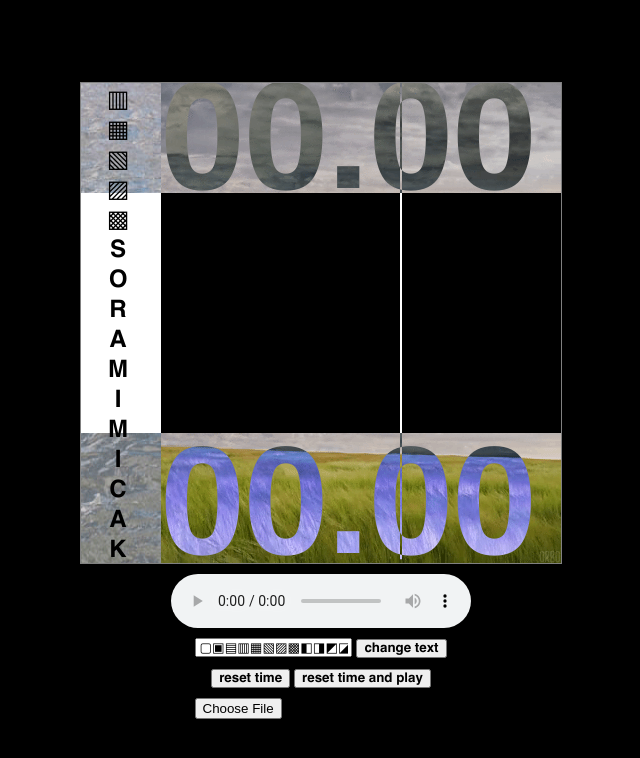
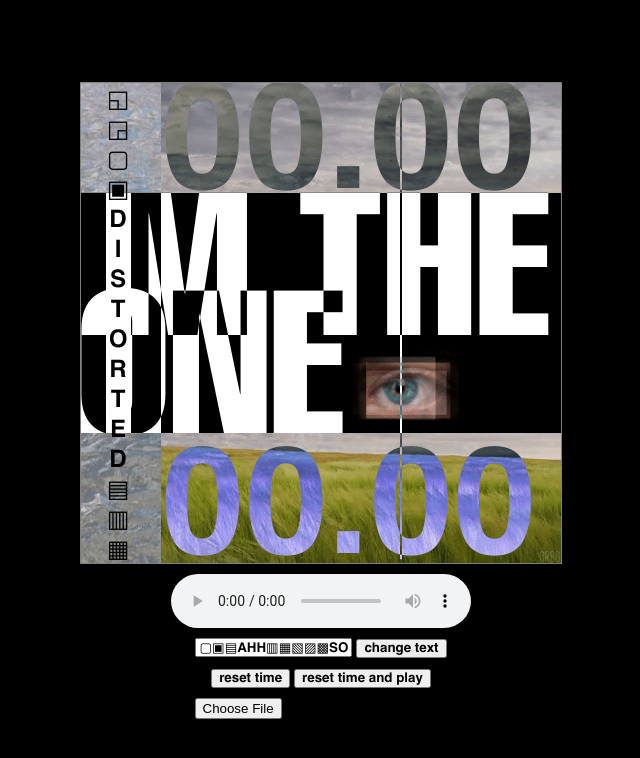
Before and after one commit to Magician357/cool-visualizer, a plain HTML site: page index.html in a window 1280 px wide. Shown: the whole page, without its empty margins (319-959 px from the left). Drawn offline with Linux system fonts and the light colour scheme.

Commit message:
more design

```diff
--- a/index.html
+++ b/index.html
@@ -10,7 +10,7 @@
 </head>
 <body>
     <canvas width="480" height="480" id="main"></canvas>
-    <audio id="audio" controls src="audio/Azumanga Daioh OP - Soramimi Cake [1080p - Lyrics].mp3"></audio>
+    <audio id="audio" controls src="audio/ahh so distored test 4 unfinished slowed.mp3"></audio>
     <div>
         <input type="text" id="text_input">
         <button id="text_button">change text</button>
--- a/main.js
+++ b/main.js
@@ -81,12 +81,22 @@ for (var i = 0; i < 6; i++) {
     Img2[i].src = "images/water/"+i+".gif";
 }
 
+var eyes = [];
+for (var i = 1; i <= 15; i++) {
+    eyes[i-1] = new Image();
+    eyes[i-1].src = "images/eyes/eyes-"+i.toString().padStart(2,"0")+".png";
+}
+canvas.eye_canvas = document.createElement("canvas");
+canvas.eye_canvas.width = 480;
+canvas.eye_canvas.height = 480;
+const eye_ctx = canvas.eye_canvas.getContext("2d");
+
 const font = "24px Helvetica";
 const letter_height = 30;//40;
 
 const text_input = document.getElementById("text_input");
 
-var display_text = "▢▣▤▥▦▧▨▩◧◨◩◪◫◰◱◲▢▣▤▥▦▧▨▩SORAMIMICAKE";
+var display_text = "▢▣▤AHH▥▦▧▨▩SO◧◨◩◪◫◰◱◲▢▣DISTORTED▤▥▦▧▨▩◧◨";
 
 text_input.value = display_text;
 document.getElementById("text_button").addEventListener("click",(ev)=>{
@@ -134,7 +144,29 @@ function main_loop(now=0){
     ctx.rect(0,110,80,240)
     ctx.fill();
 
+    eye_ctx.globalAlpha=0.05;
+    eye_ctx.drawImage(eyes[Math.floor(n/10)%eyes.length],80,110,400,240);
+    // ctx.drawImage(canvas.eye_canvas,132,75);
+    ctx.drawImage(canvas.eye_canvas,0,0,480,270,132,75,480,270)
+
+    ctx.globalCompositeOperation = "difference";
+    ctx.fillStyle = "white";
+    ctx.font = "150px Helvetica";
+    ctx.fillText((audio_element.currentTime%60).toFixed(2).padStart(5,"0"),80,470)
+    ctx.fillText((audio_element.currentTime/60).toFixed(2).padStart(5,"0"),80,105)
+
+    ctx.font = "200px Helvetica Compressed"
+    ctx.fillText("IM THE",-4,252)
+    ctx.font = "200px Helvetica Compressed"
+    ctx.fillText("ONE",-4,110+240)
+
     ctx.globalCompositeOperation = "source-over";
+
+    ctx.fillStyle="white";
+    ctx.beginPath();
+    ctx.rect(25,110,25,240);
+    ctx.fill();
+
     ctx.font = font;
     ctx.fillStyle = "black";
     for (let i = 0; i < display_text.length; i++) {
@@ -148,12 +180,6 @@ function main_loop(now=0){
         ctx.fillText(char, x, y);
     }
 
-    ctx.globalCompositeOperation = "difference";
-    ctx.fillStyle = "white";
-    ctx.font = "150px Helvetica";
-    ctx.fillText((audio_element.currentTime%60).toFixed(2).padStart(5,"0"),80,470)
-    ctx.fillText((audio_element.currentTime/60).toFixed(2).padStart(5,"0"),80,105)
-
     draw_audio_line();
     // n+=1;
     n = Math.floor(now*60/1000)
```
Also changed, not shown: images/eyes/eyes-01.png (added), images/eyes/eyes-02.png (added), images/eyes/eyes-03.png (added), images/eyes/eyes-04.png (added), images/eyes/eyes-05.png (added), images/eyes/eyes-06.png (added), images/eyes/eyes-07.png (added), images/eyes/eyes-08.png (added), images/eyes/eyes-09.png (added), images/eyes/eyes-10.png (added), images/eyes/eyes-11.png (added), images/eyes/eyes-12.png (added), images/eyes/eyes-13.png (added), images/eyes/eyes-14.png (added), 1 more files, 1 other file.
